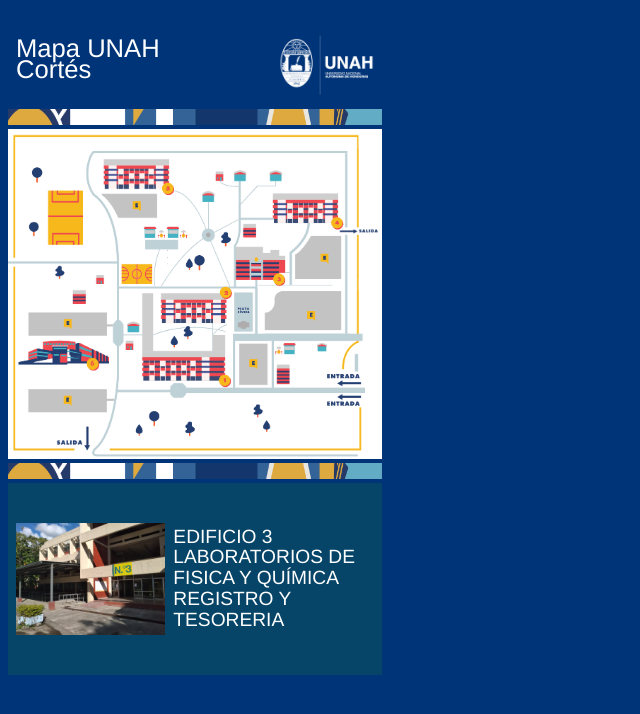
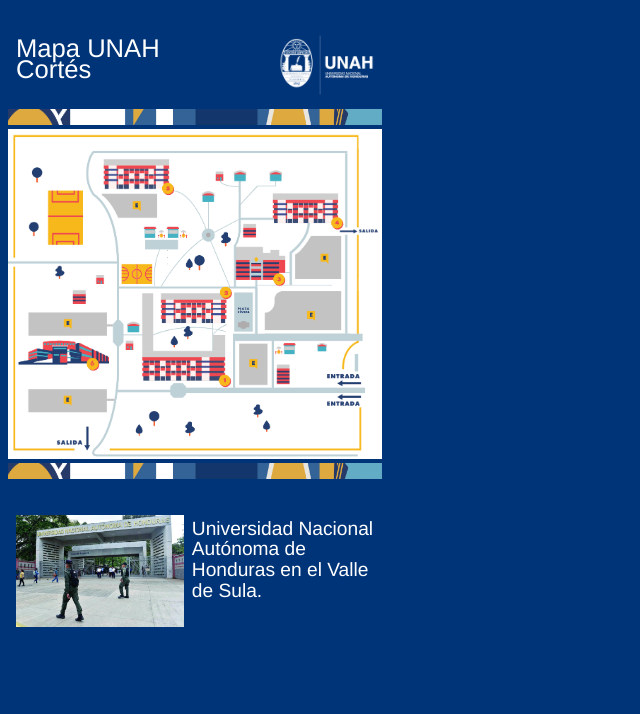
Before and after one commit to carlosegueda/mapa-interactivo-unah-cortes, a React (Vite) app in the folder mapa-unahvs/: page / in a window 1280 px wide. Shown: the top 714 px of the page, without its empty margins (0-640 px from the left). Built offline with nearby package versions, Linux system fonts and the light colour scheme; the HTML template or start-up script is replaced by a standard one; a web font is replaced by a local one.

Commit message:
mejoras en interfaz

```diff
--- a/mapa-unahvs/src/App.jsx
+++ b/mapa-unahvs/src/App.jsx
@@ -200,6 +200,34 @@
     return () => document.removeEventListener("click", handleClickOutside);
   }, []);
 
+
+  // MANEJO DE INFO
+  const [contenido, setContenido] = useState(
+    "Universidad Nacional Autónoma de Honduras en el Valle de Sula."
+  );
+  const [imagenSeleccionada, setImagenSeleccionada] = useState("unahmain.jpg");
+
+  const infoServicios = {
+    "edificio1" : "Edifico 1: Facultad de Psicología, Sociología y Letras. Información Extra por Agregar.",
+    "edificio2" : "Edificio 2: Facultad de Derecho, Contabilidad y Administración de Empresas.",
+    // 3: "Alertas o avisos de consi, recordatos recurrentes y alertas críticas para medicamentos vitales.",
+    // 4: "Historial detallado de consumy opcicompartir con profesionales de salud mediante enlace seguro.",
+    // 5: "Motor de recomendacioias de productos coscuentos personalizados y contenido educativo relevante.",
+  };
+
+  const imagenesServicios = {
+    "edificio1": "edif3.jpg",
+    "edificio2" : "edif6.jpeg",
+    // 3: "alertas.png",
+    // 4: "historial.png",
+    // 5: "recom.jpg",
+  };
+
+  const mostrarInfo = (id) => {
+    setContenido(infoServicios[id]);
+    setImagenSeleccionada(imagenesServicios[id]);
+  };
+
   return (
     <>
       <div className="foot">
@@ -227,6 +255,7 @@
               onClick={(e) => {
                 e.stopPropagation();
                 setActive(spot.id);
+                mostrarInfo(spot.id);
               }}
             />
           ))}
@@ -264,7 +293,8 @@
         <img src="banda.png" />
       </div>
       <div className="informacion">
-        <img src="edif3.jpg"/><p>EDIFICIO 3  LABORATORIOS DE FISICA Y QUÍMICA  REGISTRO Y TESORERIA</p>
+        <img src={imagenSeleccionada} />
+        <p>{contenido}</p>
       </div>
     </>
   );
--- a/mapa-unahvs/src/map.css
+++ b/mapa-unahvs/src/map.css
@@ -122,8 +122,7 @@
   align-items: center;
   padding: 1rem 0.5rem;
   gap: 0.5rem;
-  height: 10rem;
-  background-color: rgba(13, 87, 87, 0.486);
+  height: 9rem;
 }
 
 .informacion img {
```
Also changed, not shown: mapa-unahvs/public/edif6.jpeg (added), mapa-unahvs/public/unahmain.jpg (added).
